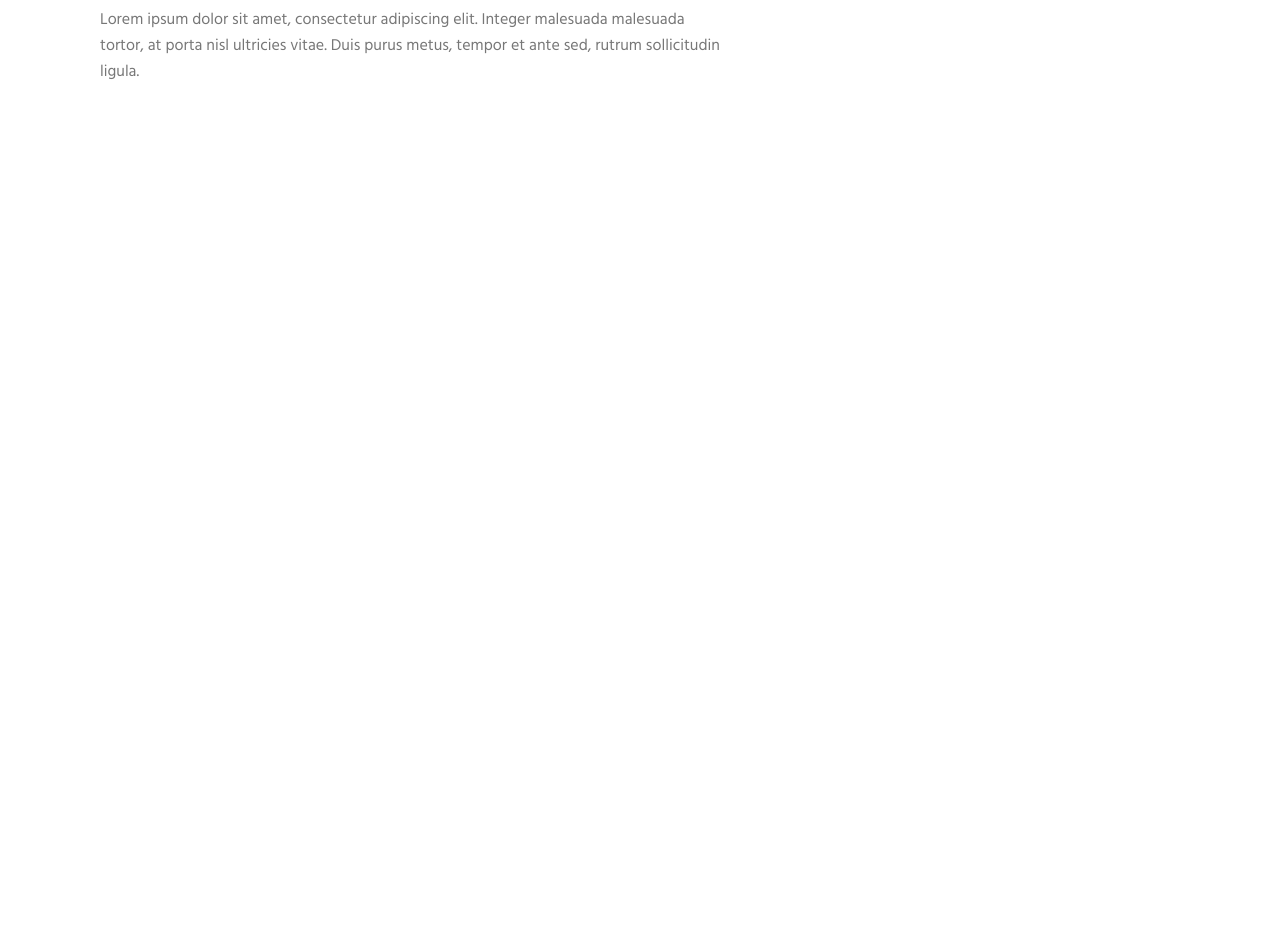
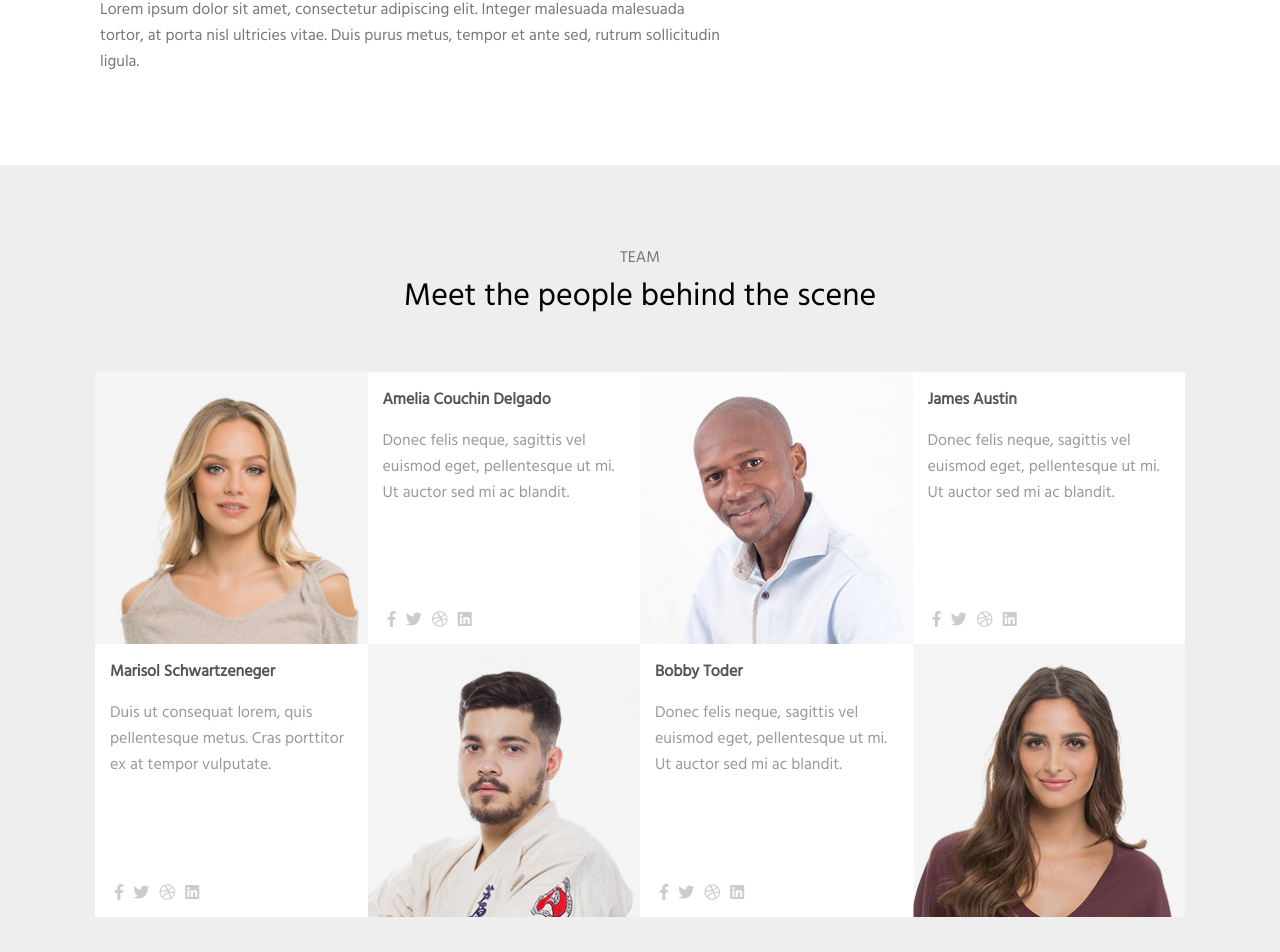
Before and after one commit to BGZStephen/portum, an Angular app: page / in a window 1280 px wide. Shown: the part 4008-4960 px from the top of the page. Before the commit the page ends 4208 px from the top, so only its background shows below. Built offline with nearby package versions, Linux system fonts and the light colour scheme.

Commit message:
home-team component + styling

```diff
--- a/src/app/app.module.ts
+++ b/src/app/app.module.ts
@@ -11,6 +11,7 @@ import { HomeServicesComponent } from './components/home/services/home-services.
 import { HomePortfolioComponent } from './components/home/portfolio/home-portfolio.component';
 import { HomeTestimonialsComponent } from './components/home/testimonials/home-testimonials.component';
 import { HomeExpertiseComponent } from './components/home/expertise/home-expertise.component';
+import { HomeTeamComponent } from './components/home/team/home-team.component';
 
 @NgModule({
   declarations: [
@@ -24,7 +25,8 @@ import { HomeExpertiseComponent } from './components/home/expertise/home-experti
     HomeServicesComponent,
     HomePortfolioComponent,
     HomeTestimonialsComponent,
-    HomeExpertiseComponent
+    HomeExpertiseComponent,
+    HomeTeamComponent
   ],
   imports: [
     BrowserModule,
--- a/src/app/components/home/expertise/home-expertise.component.scss
+++ b/src/app/components/home/expertise/home-expertise.component.scss
@@ -5,12 +5,12 @@
       max-width: 1100px;
 
       .section-text {
-        margin-bottom: 20px;
+        margin: 0;
       }
 
       .expertise-header {
         font-size: 1.2em;
-        margin-bottom: 15px;
+        margin: 30px 0 5px 0;
 
         @media(min-width: $screen-md) {
           font-size: 1.6em;
@@ -19,7 +19,6 @@
 
       .expertise-text {
         COLOR: #777;
-        margin-bottom: 25px;
       }
 
       .image-container {
--- /dev/null
+++ b/src/app/components/home/team/home-team.component.html
@@ -0,0 +1,70 @@
+<div id="home-team">
+  <div class="section-container">
+    <p class="section-header">Team</p>
+    <p class="section-text">Meet the people behind the scene</p>
+    <div class="team-members-container">
+      <div class="row">
+        <div class="col-sm-6 team-member">
+          <div class="image-container">
+            <img src="/assets/img/07_team_01.jpg">
+          </div>
+          <div class="text-container">
+            <p class="team-member-name">Amelia Couchin Delgado</p>
+            <p class="team-member-text">Donec felis neque, sagittis vel euismod eget, pellentesque ut mi. Ut auctor sed mi ac blandit.</p>
+            <div class="social-container">
+              <i class="fab fa-facebook-f"></i>
+              <i class="fab fa-twitter"></i>
+              <i class="fab fa-dribbble"></i>
+              <i class="fab fa-linkedin"></i>
+            </div>
+          </div>
+        </div>
+        <div class="col-sm-6 team-member">
+          <div class="image-container">
+            <img src="/assets/img/07_team_02.jpg">
+          </div>
+          <div class="text-container">
+            <p class="team-member-name">James Austin</p>
+            <p class="team-member-text">Donec felis neque, sagittis vel euismod eget, pellentesque ut mi. Ut auctor sed mi ac blandit.</p>
+            <div class="social-container">
+              <i class="fab fa-facebook-f"></i>
+              <i class="fab fa-twitter"></i>
+              <i class="fab fa-dribbble"></i>
+              <i class="fab fa-linkedin"></i>
+            </div>
+          </div>
+        </div>
+        <div class="col-sm-6 team-member reversed">
+          <div class="image-container">
+            <img src="/assets/img/07_team_03.jpg">
+          </div>
+          <div class="text-container">
+            <p class="team-member-name">Marisol Schwartzeneger</p>
+            <p class="team-member-text">Duis ut consequat lorem, quis pellentesque metus. Cras porttitor ex at tempor vulputate.</p>
+            <div class="social-container">
+              <i class="fab fa-facebook-f"></i>
+              <i class="fab fa-twitter"></i>
+              <i class="fab fa-dribbble"></i>
+              <i class="fab fa-linkedin"></i>
+            </div>
+          </div>
+        </div>
+        <div class="col-sm-6 team-member reversed">
+          <div class="image-container">
+            <img src="/assets/img/07_team_04.jpg">
+          </div>
+          <div class="text-container">
+            <p class="team-member-name">Bobby Toder</p>
+            <p class="team-member-text">Donec felis neque, sagittis vel euismod eget, pellentesque ut mi. Ut auctor sed mi ac blandit.</p>
+            <div class="social-container">
+              <i class="fab fa-facebook-f"></i>
+              <i class="fab fa-twitter"></i>
+              <i class="fab fa-dribbble"></i>
+              <i class="fab fa-linkedin"></i>
+            </div>
+          </div>
+        </div>
+      </div>
+    </div>
+  </div>
+</div>
--- /dev/null
+++ b/src/app/components/home/team/home-team.component.scss
@@ -0,0 +1,108 @@
+#home-team {
+  .section-container {
+    background: #EEE;
+    text-align: center;
+
+    .section-text {
+      margin-bottom: 45px;
+    }
+  }
+
+  .team-members-container {
+    max-width: 1100px;
+    margin: 0 auto;
+
+    .team-member {
+      display: flex;
+      flex-wrap: wrap;
+      margin: 10px 0;
+
+      .image-container {
+        cursor: pointer;
+        position: relative;
+        width: 100%;
+
+        img {
+          display: block;
+          max-width: 100%;
+        }
+
+        &::before {
+          content: '';
+          background: $primary-red;
+          position: absolute;
+          top: 0;
+          left: 0;
+          right: 0;
+          bottom: 0;
+          opacity: 0;
+          transition: 0.3s ease all;
+        }
+
+        &:hover {
+          &::before {
+            opacity: 0.3;
+          }
+        }
+
+        @media(min-width: $screen-md) {
+          width: 50%;
+        }
+      }
+
+      .text-container {
+        background: #FFF;
+        padding: 15px;
+        position: relative;
+        text-align: left;
+        width: 100%;
+
+        .team-member-name {
+          color: #555;
+          font-weight: 600;
+          margin-bottom: 15px;
+        }
+
+        .team-member-text {
+          color: #999;
+        }
+
+        .social-container {
+          position: absolute;
+          bottom: 15px;
+          left: 15px;
+
+          i {
+            color: #CCC;
+            margin: 0 5px;
+          }
+        }
+
+        @media(min-width: $screen-md) {
+          width: 50%;
+        }
+      }
+
+      @media(min-width: $screen-md) {
+        margin: 0;
+      }
+    }
+
+    .reversed {
+      display: flex;
+      .text-container {
+        order: 2;
+        @media(min-width: $screen-md) {
+          order: 1;
+        }
+      }
+
+      .image-container {
+        order: 1;
+        @media(min-width: $screen-md) {
+          order: 2;
+        }
+      }
+    }
+  }
+}
--- /dev/null
+++ b/src/app/components/home/team/home-team.component.ts
@@ -0,0 +1,14 @@
+import { Component, OnInit } from '@angular/core';
+
+@Component({
+  selector: 'app-home-team',
+  templateUrl: './home-team.component.html',
+})
+export class HomeTeamComponent implements OnInit {
+
+  constructor() { }
+
+  ngOnInit() {
+  }
+
+}
--- a/src/app/components/home/view/home-view.component.html
+++ b/src/app/components/home/view/home-view.component.html
@@ -26,5 +26,6 @@
     <app-home-portfolio></app-home-portfolio>
     <app-home-testimonials></app-home-testimonials>
     <app-home-expertise></app-home-expertise>
+    <app-home-team></app-home-team>
   </div>
 </div>
--- a/src/styles/main.scss
+++ b/src/styles/main.scss
@@ -10,6 +10,7 @@
 @import '../app/components/home/portfolio/home-portfolio.component';
 @import '../app/components/home/testimonials/home-testimonials.component';
 @import '../app/components/home/expertise/home-expertise.component';
+@import '../app/components/home/team/home-team.component';
 @import '../app/components/carousel/carousel.component';
 
 * {
```
Also changed, not shown: 1 other file (tests, documents, lock files or other folders).
